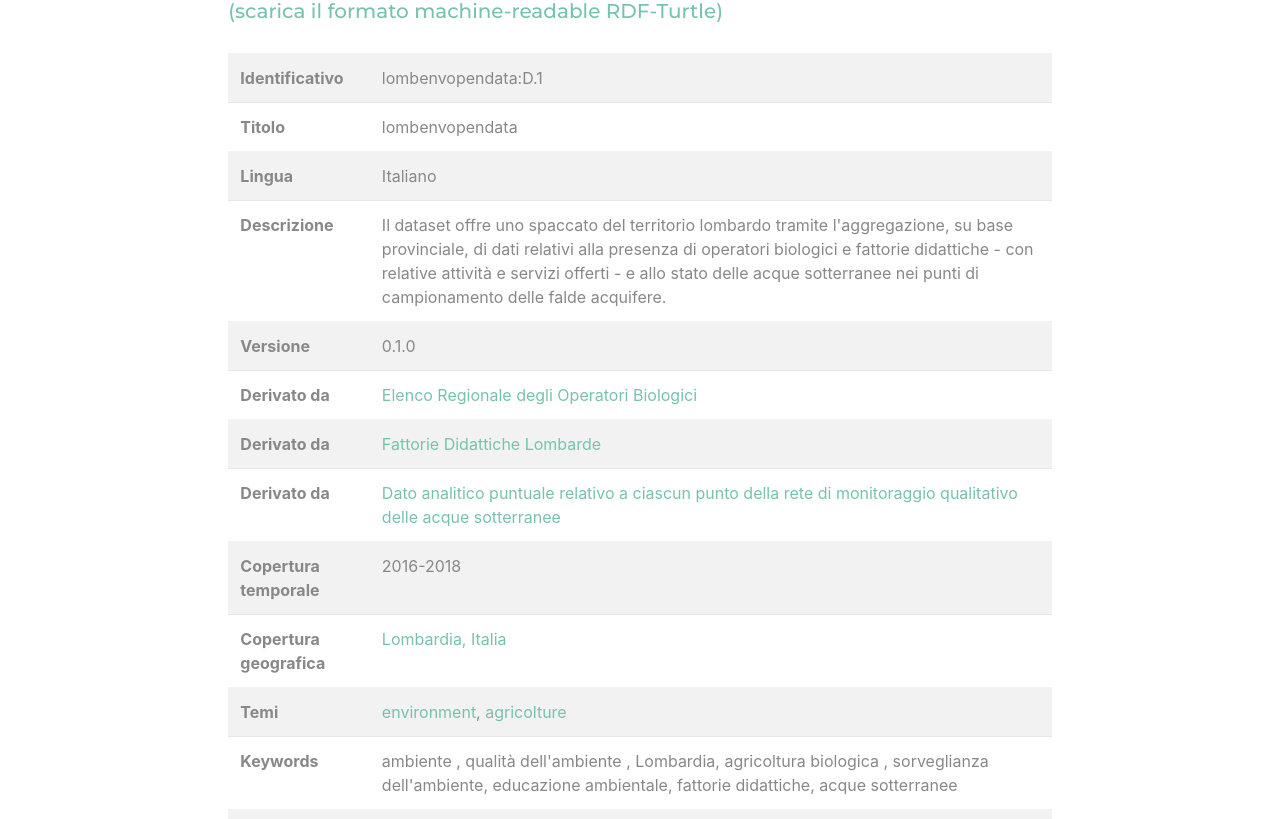
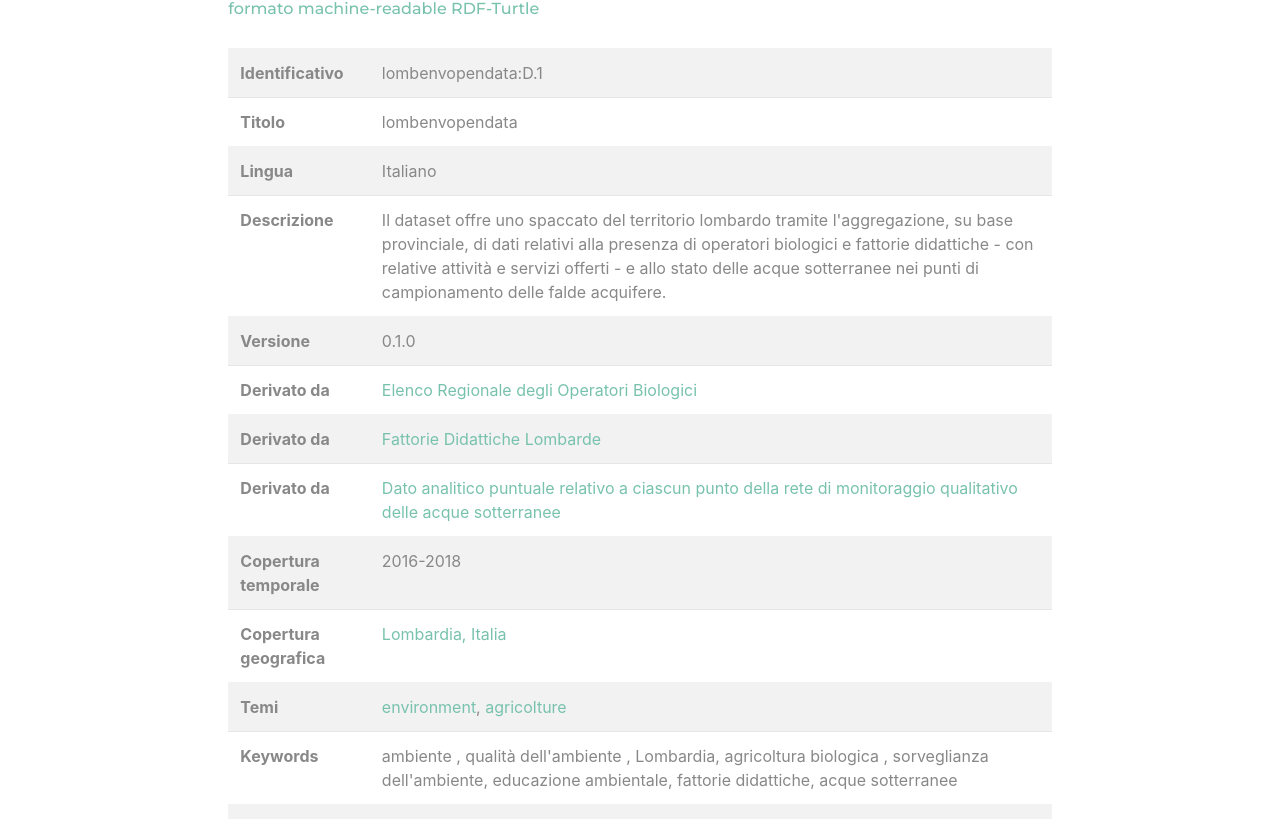
Before and after one commit to lombenvopendata/lombenvopendata, a plain HTML site: page dataset.html in a window 1280 px wide. Shown: the part 147-966 px from the top of the page. Drawn offline with nearby package versions, Linux system fonts and the light colour scheme.

Commit message:
fix titolo

```diff
--- a/dataset.html
+++ b/dataset.html
@@ -47,7 +47,7 @@
         <div class="col-md-8 offset-md-2">
             <br>
             <h1>Metadati Dataset LombEnv Open Data</h1>
-            <h5><a href="https://lombenvopendata.github.io/lombenvopendata/metadata/lombenvopendata.ttl">(scarica il formato machine-readable RDF-Turtle)</a></h5>
+            <h6><a href="https://lombenvopendata.github.io/lombenvopendata/metadata/lombenvopendata.ttl">formato machine-readable RDF-Turtle</a></h6>
             <div class="table-responsive-md" style="margin-top: 30px;">
                 <table class="table table-striped">
                     <tbody>
```
